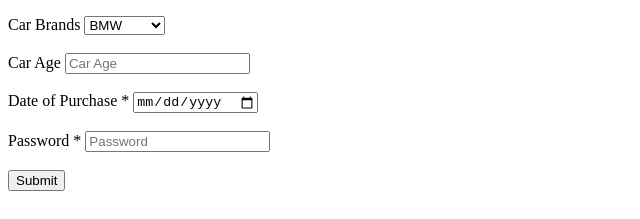
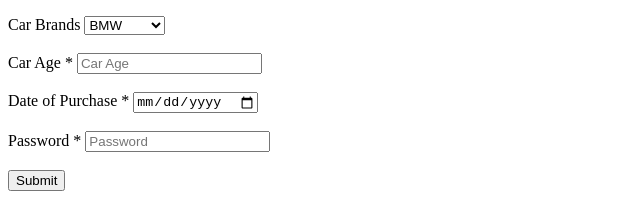
Before and after one commit to acciojob/car-insurance-form-sahunandini, a website: page main.html in a window 1280 px wide. Shown: the part 167-386 px from the top of the page, 0-640 px from the left. Drawn offline with Linux system fonts and the light colour scheme.

Commit message:
created a submission

```diff
--- a/main.html
+++ b/main.html
@@ -40,7 +40,7 @@
             </select>
 			<br><br>
 
-            <label for="carage">Car Age</label>
+            <label for="carage">Car Age *</label>
             <input type="number" id="carage" name="carage" placeholder="Car Age">
 			<br><br>
 
```
